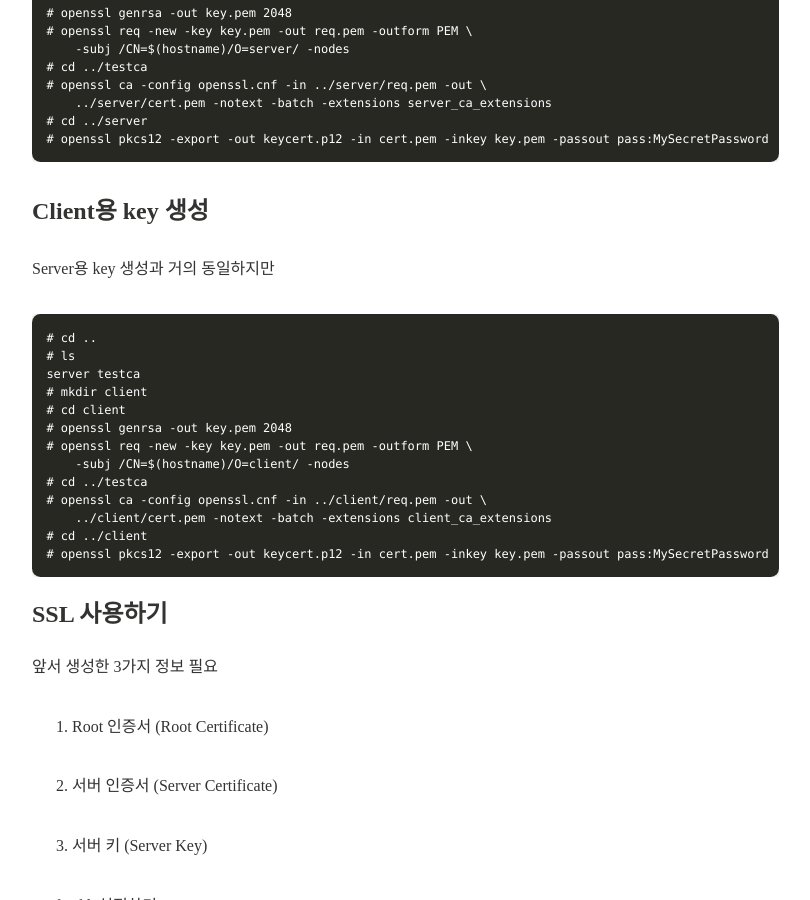
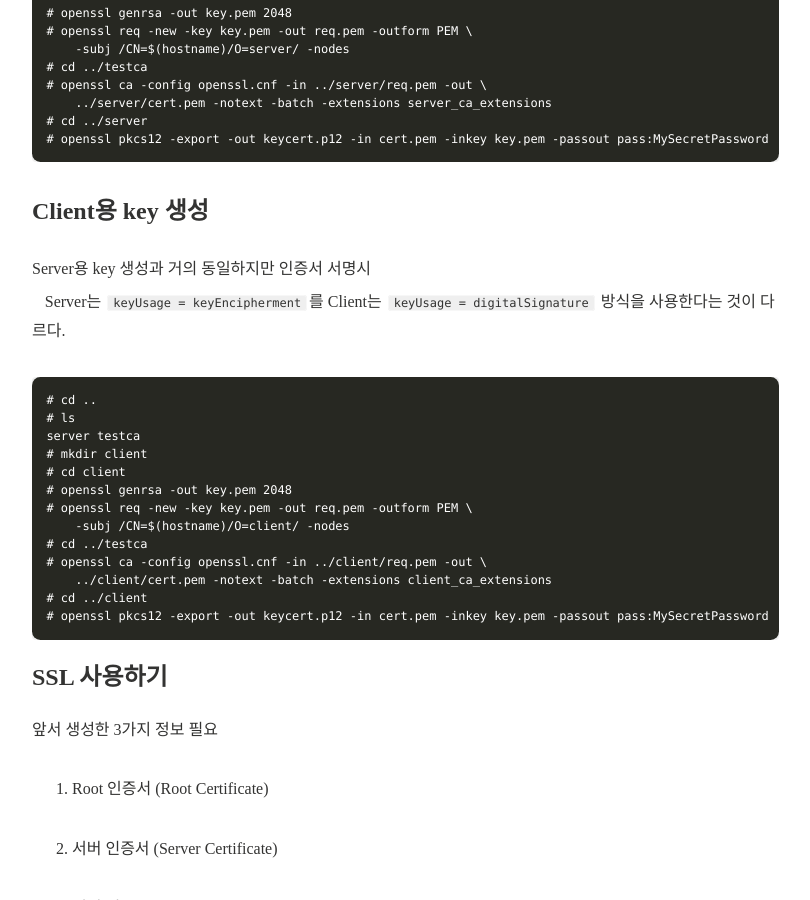
Before and after one commit to gjchoi/gjchoi.github.io, a Jekyll site: the page built from _posts/2016-04-17-rabbit-mq-TLS.md, in a window 1280 px wide and 900 px high, scrolled down 2412 px. Shown: the whole window, without its empty margins (256-1066 px from the left). Built offline with Jekyll 4.4.1, drawn with Linux system fonts in a browser that asks for light colours; nearby versions of some CDN libraries; comment, search, counter and statistics services are not loaded.

Commit message:
Update 2016-04-17-rabbit-mq-TLS.md

```diff
--- a/_posts/2016-04-17-rabbit-mq-TLS.md
+++ b/_posts/2016-04-17-rabbit-mq-TLS.md
@@ -147,7 +147,9 @@ testca
 
 #### Client용 key 생성
 
-Server용 key 생성과 거의 동일하지만
+Server용 key 생성과 거의 동일하지만 인증서 서명시
+
+Server는 `keyUsage = keyEncipherment`를 Client는 `keyUsage = digitalSignature` 방식을 사용한다는 것이 다르다.
 
 
 ~~~~~
```
